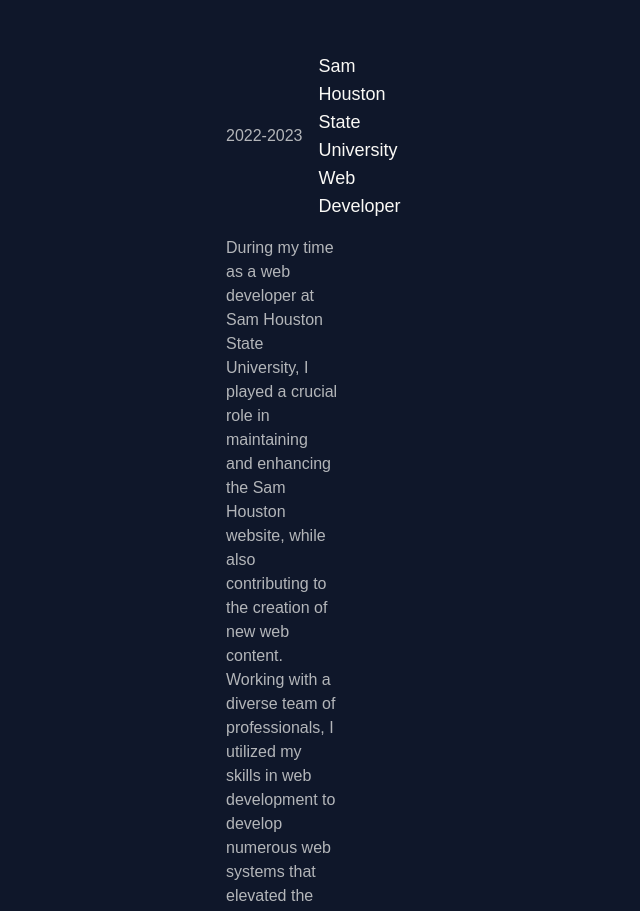
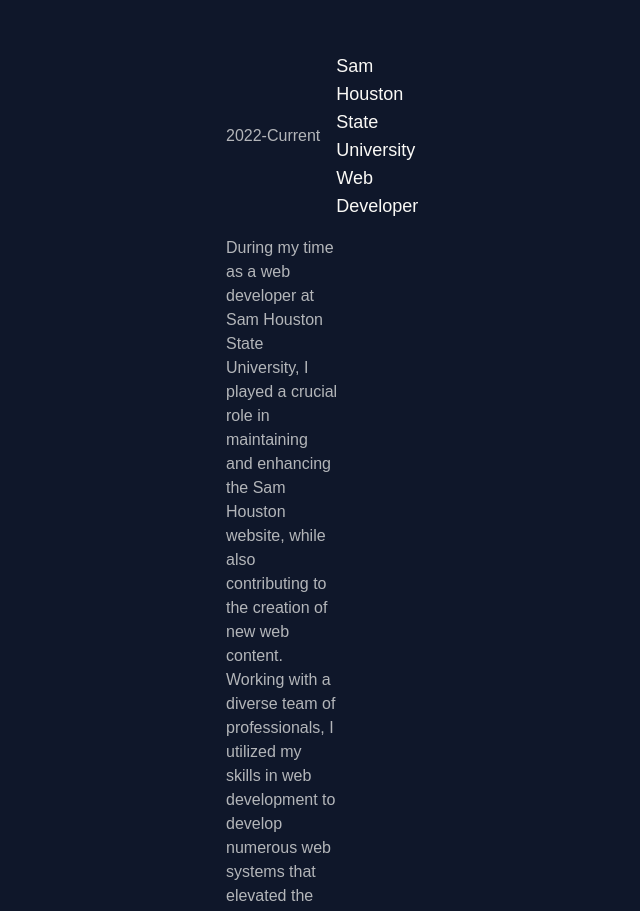
Before and after one commit to Indigo9898/Updated-Portfolio, a Next.js app: page / in a window 1280 px wide. Shown: the part 2700-3611 px from the top of the page, without its empty margins (486-1126 px from the left). Built offline with nearby package versions, Linux system fonts and the light colour scheme.

Commit message:
Update Experience.jsx

```diff
--- a/app/components/Experience.jsx
+++ b/app/components/Experience.jsx
@@ -25,7 +25,7 @@
       <ExperienceInfo
         title="Sam Houston State University Web Developer"
         startDate="2022"
-        endDate="2023"
+        endDate="Current"
         text="During my time as a web developer at Sam Houston State University, I played a crucial role in maintaining and enhancing the Sam Houston website, while also contributing to the creation of new web content. Working with a diverse team of professionals, I utilized my skills in web development to develop numerous web systems that elevated the functionality and user experience of the site. Through my time at Sam Houston State University, I not only refined my technical abilities but also developed a keen eye for design and user-centric solutions."
         skills={{
           1: "HTML",
```
